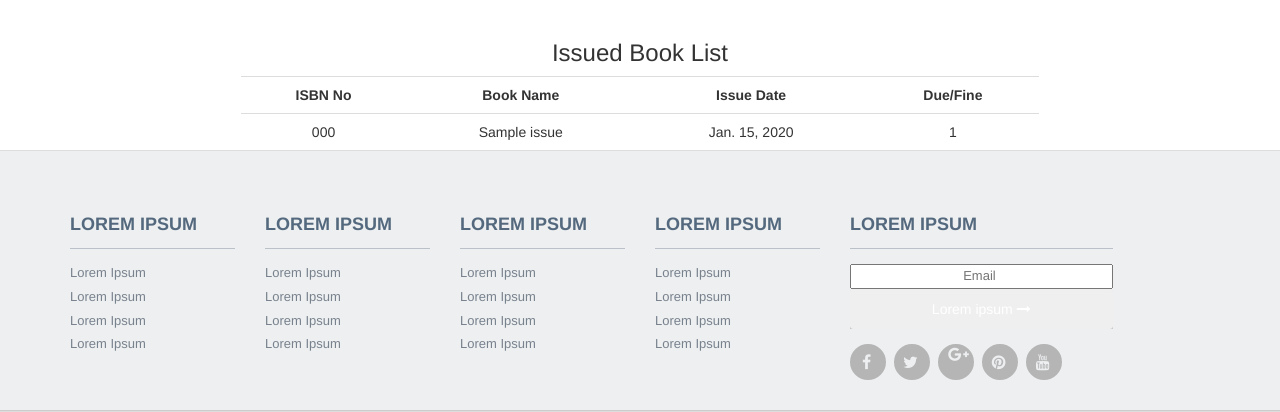
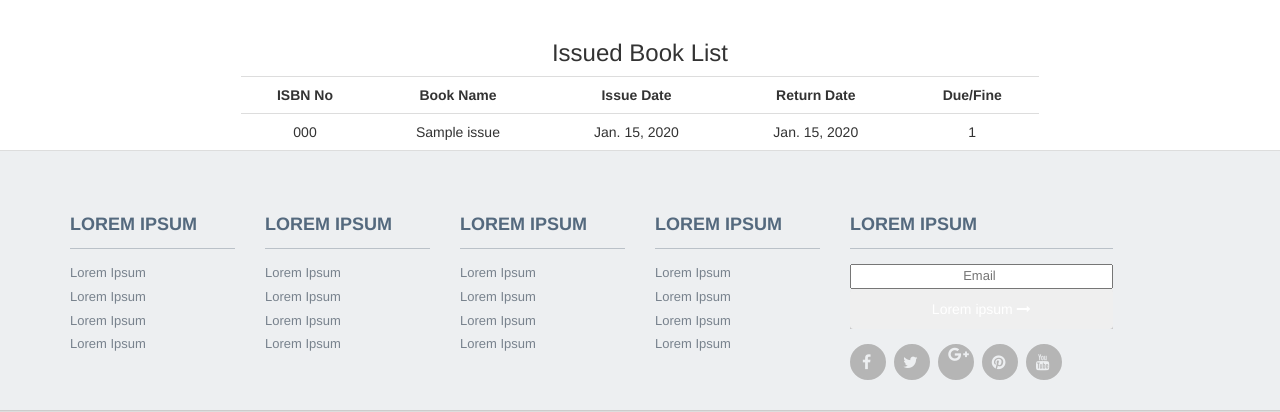
Before and after one commit to immanoj16/Library, a Django app: page /issue_list in a window 1280 px wide. Shown: the part 53-465 px from the top of the page. Run offline with Django 3.2, Linux system fonts and the light colour scheme; a user stored in the database is signed in; tables that the repository leaves empty hold one stand-in row (values such as "Sample post"); some libraries are stand-ins or nearby versions.

Commit message:
Add return date to the issue model

```diff
--- a/books/models.py
+++ b/books/models.py
@@ -41,6 +41,7 @@ class Issue(models.Model):
     issue_isbn_no = models.CharField(max_length=100)
     issue_book_name = models.CharField(max_length=100)
     issue_date = models.DateField(default = datetime.date.today())  # or default = datetime.date.today()
+    return_date = models.DateField(default= datetime.date.today() + datetime.timedelta(days=15))
     due_fine = models.IntegerField(default=0)
     user = models.ForeignKey(User, on_delete=models.CASCADE)
 
--- a/books/templates/books/issue_list.html
+++ b/books/templates/books/issue_list.html
@@ -12,6 +12,7 @@
                     <th>ISBN No</th>
                     <th>Book Name</th>
                     <th>Issue Date</th>
+                    <th>Return Date</th>
                     <th>Due/Fine</th>
                 </tr>
                 {% for l in list %}
@@ -19,6 +20,7 @@
                         <td>{{ l.issue_isbn_no }}</td>
                         <td>{{ l.issue_book_name }}</td>
                         <td>{{ l.issue_date }}</td>
+                        <td>{{ l.return_date }}</td>
                         <td>{{ l.due_fine }}</td>
                     </tr>
                 {% endfor %}
--- a/books/views.py
+++ b/books/views.py
@@ -148,7 +148,7 @@ def issue(request, book_id):
             book.no_of_books -= 1
             book.save()
 
-            issue_book = user.issue_set.create(issue_isbn_no=book.isbn_no, issue_book_name=book.book_name)
+            user.issue_set.create(issue_isbn_no=book.isbn_no, issue_book_name=book.book_name)
 
             book_list = Book.objects.order_by('book_name')[:50]
             context = {
```
Also changed, not shown: books/migrations/0011_auto_20170412_1718.py (added), 2 other files.
